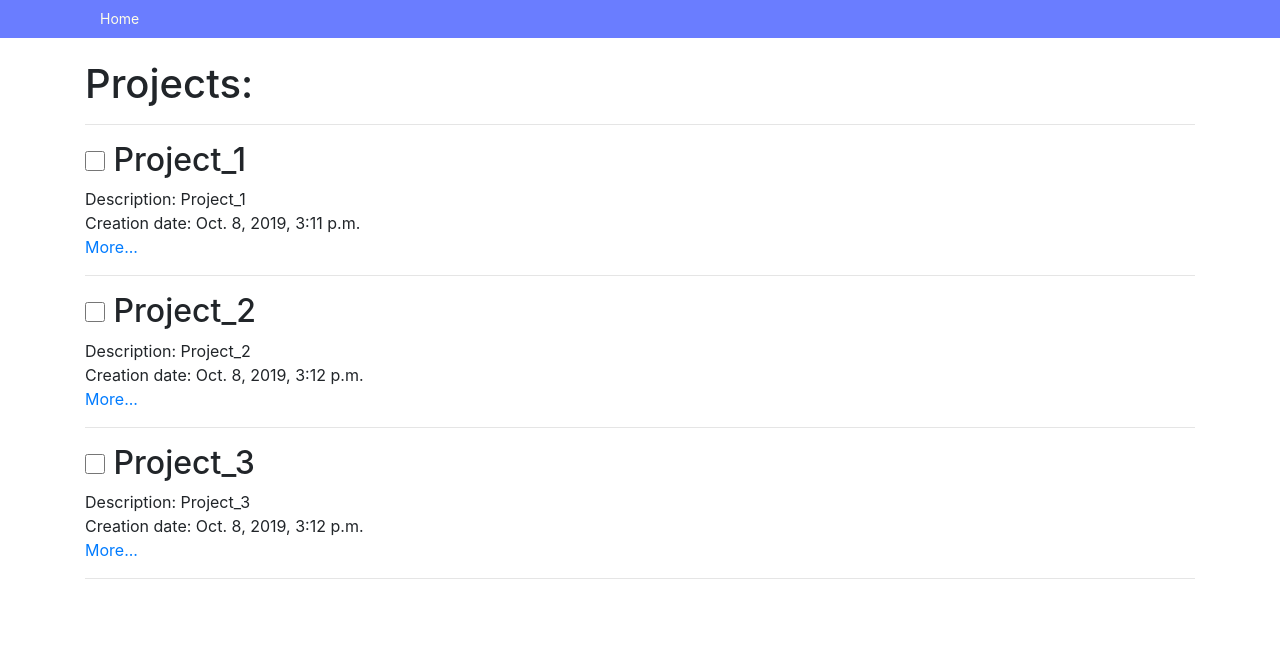
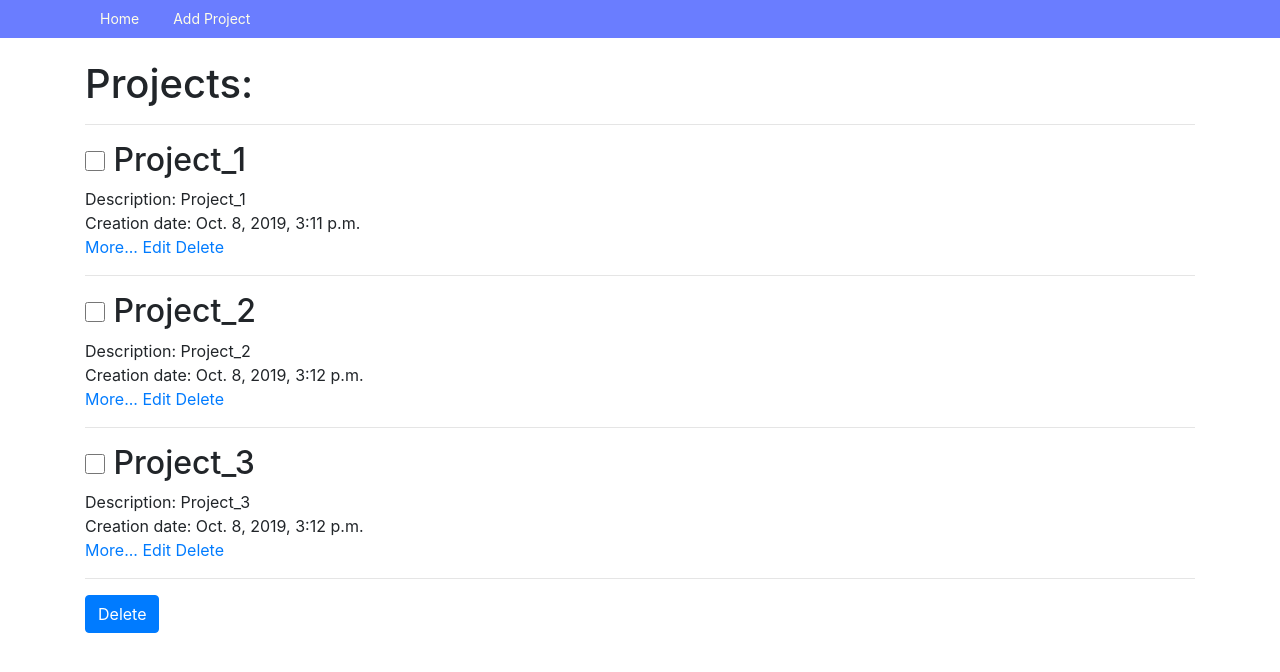
Before and after one commit to aydarbekov/new_todo, a Django app: page /projects/ in a window 1280 px wide. Shown: the top 672 px of the page. Run offline with Django 3.2, Linux system fonts and the light colour scheme; data comes from the database, SQL or seed files in the repository; some libraries are stand-ins or nearby versions.

Commit message:
added create, edit and delete project

```diff
--- a/TODO_list/TODO_list/urls.py
+++ b/TODO_list/TODO_list/urls.py
@@ -2,7 +2,8 @@ from django.contrib import admin
 from django.urls import path
 from webapp.views import IndexView, TaskView, TaskCreateView, TaskUpdateView, TaskDeleteView, TypeView, TypeCreateView, \
     TypeUpdateView, TypeDeleteView, StatusView, StatusCreateView, StatusUpdateView, StatusDeleteView
-from webapp.views.project_views import ProjectsListView, ProjectView
+from webapp.views.project_views import ProjectsListView, ProjectView, ProjectCreateView, ProjectUpdateView, \
+    ProjectDeleteView, ProjectsDelete
 from webapp.views.status_views import StatusDelete
 from webapp.views.task_views import TasksDelete, TaskForProjectCreateView
 from webapp.views.type_views import TypeDelete
@@ -27,6 +28,10 @@ urlpatterns = [
     path('massdeletestatus/', StatusDelete.as_view(), name='mass_delete_status'),
     path('projects/', ProjectsListView.as_view(), name='projects_view'),
     path('project/<int:pk>/', ProjectView.as_view(), name='project_view'),
-    path('project/<int:pk>/add-task/', TaskForProjectCreateView.as_view(), name='project_task_create')
+    path('project/<int:pk>/add-task/', TaskForProjectCreateView.as_view(), name='project_task_create'),
+    path('project/add/', ProjectCreateView.as_view(), name='project_create'),
+    path('project/<int:pk>/edit/', ProjectUpdateView.as_view(), name='project_update'),
+    path('project/<int:pk>/delete/', ProjectDeleteView.as_view(), name='project_delete'),
+    path('massdeleteprojects/', ProjectsDelete.as_view(), name='mass_delete_projects'),
 
 ]
--- a/TODO_list/webapp/templates/project/list.html
+++ b/TODO_list/webapp/templates/project/list.html
@@ -1,8 +1,8 @@
 {% extends 'base.html' %}
 
-{#{% block menu %}#}
-{#   <li><a href="{% url 'project_create' %}">Add Project</a></li>#}
-{#{% endblock %}#}
+{% block menu %}
+   <li><a href="{% url 'project_create' %}">Add Project</a></li>
+{% endblock %}
 
 {% block content %}
     <h1>Projects:</h1>
@@ -10,41 +10,41 @@
     {% if is_paginated %}
         {% include 'partial/pagination.html' %}
     {% endif %}
-{#    <form method="POST" action="{% url "mass_delete_projects"  %}">#}
-{#        {% csrf_token %}#}
+    <form method="POST" action="{% url "mass_delete_projects"  %}">
+        {% csrf_token %}
 
         {% for project in projects %}
             <h2><input type="checkbox" value="{{ project.pk }}" id="{{ project.pk }}" name="del" style="height: 20px; width: 20px"> {{ project.name }}</h2>
             <div>Description: {{ project.description }}</div>
             <div>Creation date: {{ project.created_at }}</div>
             <a href="{% url 'project_view' project.pk %}">More...</a>
-{#            <a href="{% url 'task_update' task.pk %}">Edit</a>#}
-{#            <a href="{% url 'task_delete' task.pk %}">Delete</a>#}
+            <a href="{% url 'project_update' project.pk %}">Edit</a>
+            <a href="{% url 'project_delete' project.pk %}">Delete</a>
             <hr/>
         {% endfor %}
 
-{#        <button type="button" class="btn btn-primary" data-toggle="modal" data-target="#exampleModal">#}
-{#          Delete#}
-{#        </button>#}
+        <button type="button" class="btn btn-primary" data-toggle="modal" data-target="#exampleModal">
+          Delete
+        </button>
 
-{#        <div class="modal fade" id="exampleModal" tabindex="-1" role="dialog" aria-labelledby="exampleModalLabel" aria-hidden="true">#}
-{#          <div class="modal-dialog" role="document">#}
-{#            <div class="modal-content">#}
-{#              <div class="modal-header">#}
-{#                <h5 class="modal-title" id="exampleModalLabel">Are you sure want to delete task?</h5>#}
-{#                <button type="button" class="close" data-dismiss="modal" aria-label="Close">#}
-{#                  <span aria-hidden="true">&times;</span>#}
-{#                </button>#}
-{#              </div>#}
-{#              <div class="modal-footer" style="justify-content: center">#}
-{#                <button type="button" class="btn btn-secondary" data-dismiss="modal">Close</button>#}
-{#                <input type="submit" value="Delete" class="btn btn-primary">#}
-{#              </div>#}
-{#            </div>#}
-{#          </div>#}
-{#        </div>#}
+        <div class="modal fade" id="exampleModal" tabindex="-1" role="dialog" aria-labelledby="exampleModalLabel" aria-hidden="true">
+          <div class="modal-dialog" role="document">
+            <div class="modal-content">
+              <div class="modal-header">
+                <h5 class="modal-title" id="exampleModalLabel">Are you sure want to delete task?</h5>
+                <button type="button" class="close" data-dismiss="modal" aria-label="Close">
+                  <span aria-hidden="true">&times;</span>
+                </button>
+              </div>
+              <div class="modal-footer" style="justify-content: center">
+                <button type="button" class="btn btn-secondary" data-dismiss="modal">Close</button>
+                <input type="submit" value="Delete" class="btn btn-primary">
+              </div>
+            </div>
+          </div>
+        </div>
 
-{#    </form>#}
+    </form>
     {% if is_paginated %}
         {% include 'partial/pagination.html' %}
     {% endif %}
--- a/TODO_list/webapp/views/project_views.py
+++ b/TODO_list/webapp/views/project_views.py
@@ -3,7 +3,7 @@ from django.views.generic import ListView, DetailView, CreateView, UpdateView, D
 
 
 from webapp.models import Project
-from webapp.forms import TaskForm
+from webapp.forms import TaskForm, ProjectForm
 from webapp.views.base_views import MassDeleteView
 
 
@@ -16,11 +16,11 @@ class ProjectsListView(ListView):
     paginate_orphans = 1
 
 
-# class TasksDelete(MassDeleteView):
-#     model = Task
-#     url = 'index'
-#
-#
+class ProjectsDelete(MassDeleteView):
+    model = Project
+    url = 'projects_view'
+
+
 class ProjectView(DetailView):
     template_name = 'project/project.html'
     pk_url_kwarg = 'pk'
@@ -42,27 +42,26 @@ class ProjectView(DetailView):
     #     context['comments'] = page.object_list
     #     context['is_paginated'] = page.has_other_pages()
 #
-# class TaskCreateView(CreateView):
-#     template_name = 'task/create.html'
-#     model = Task
-#     form_class = TaskForm
-#
-#     def get_success_url(self):
-#         return reverse('task_view', kwargs={'pk': self.object.pk})
-#
-#
-# class TaskUpdateView(UpdateView):
-#     model = Task
-#     template_name = 'task/update.html'
-#     form_class = TaskForm
-#     context_object_name = 'obj'
-#     def get_success_url(self):
-#         return reverse('task_view', kwargs={'pk': self.object.pk})
-#
-#
-# class TaskDeleteView(DeleteView):
-#     template_name = 'task/delete.html'
-#     model = Task
-#     context_object_name = 'obj'
-#     success_url = reverse_lazy('index')
-#
+class ProjectCreateView(CreateView):
+    template_name = 'project/create.html'
+    model = Project
+    form_class = ProjectForm
+
+    def get_success_url(self):
+        return reverse('project_view', kwargs={'pk': self.object.pk})
+
+
+class ProjectUpdateView(UpdateView):
+    model = Project
+    template_name = 'project/update.html'
+    form_class = ProjectForm
+    context_object_name = 'obj'
+    def get_success_url(self):
+        return reverse('project_view', kwargs={'pk': self.object.pk})
+
+
+class ProjectDeleteView(DeleteView):
+    template_name = 'project/delete.html'
+    model = Project
+    context_object_name = 'obj'
+    success_url = reverse_lazy('projects_view')
```
Also changed, not shown: TODO_list/webapp/forms.py (+7 -1 lines), TODO_list/webapp/templates/project/create.html (added, +8 -0 lines), TODO_list/webapp/templates/project/delete.html (added, +13 -0 lines), TODO_list/webapp/templates/project/update.html (added, +11 -0 lines).
